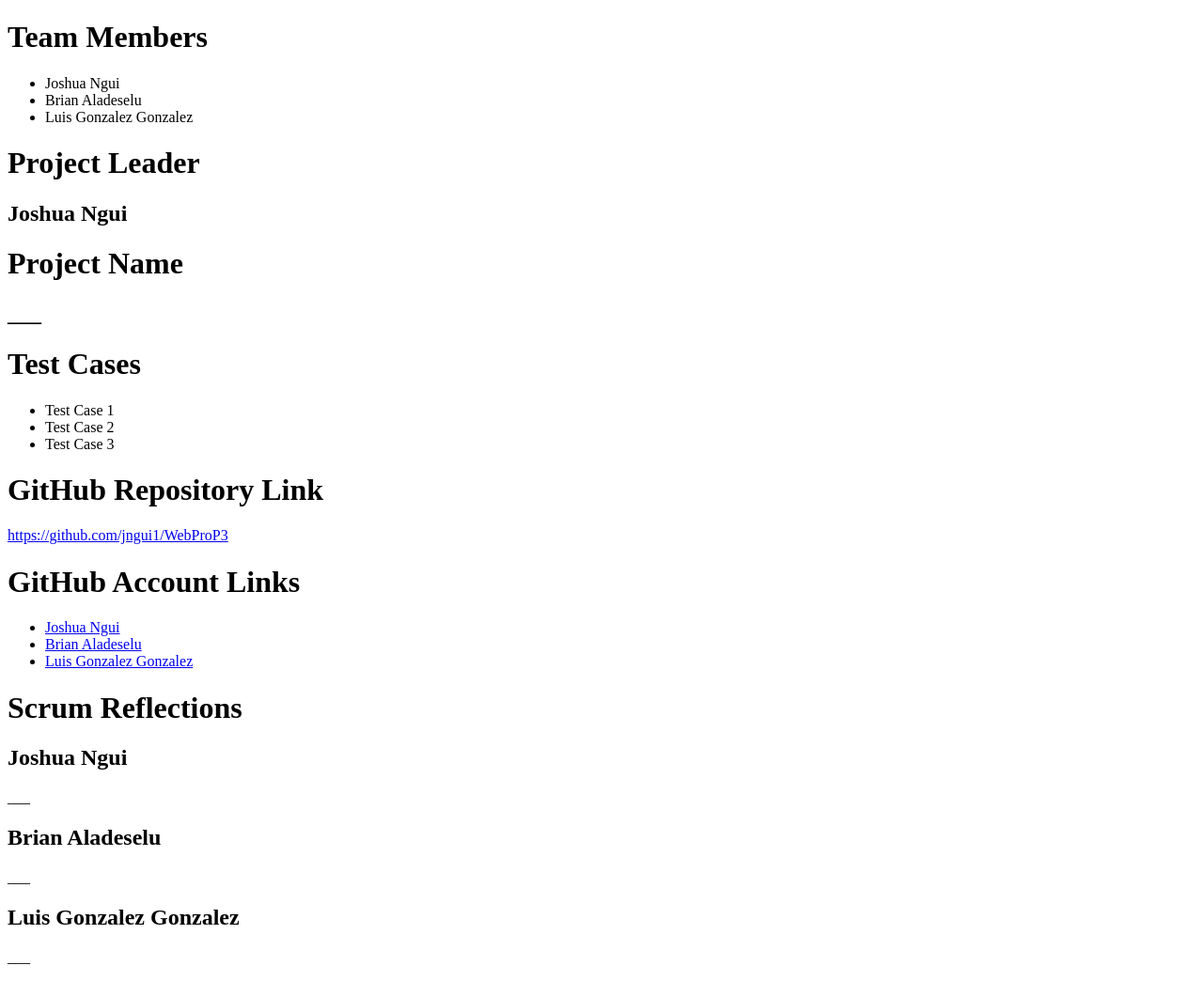
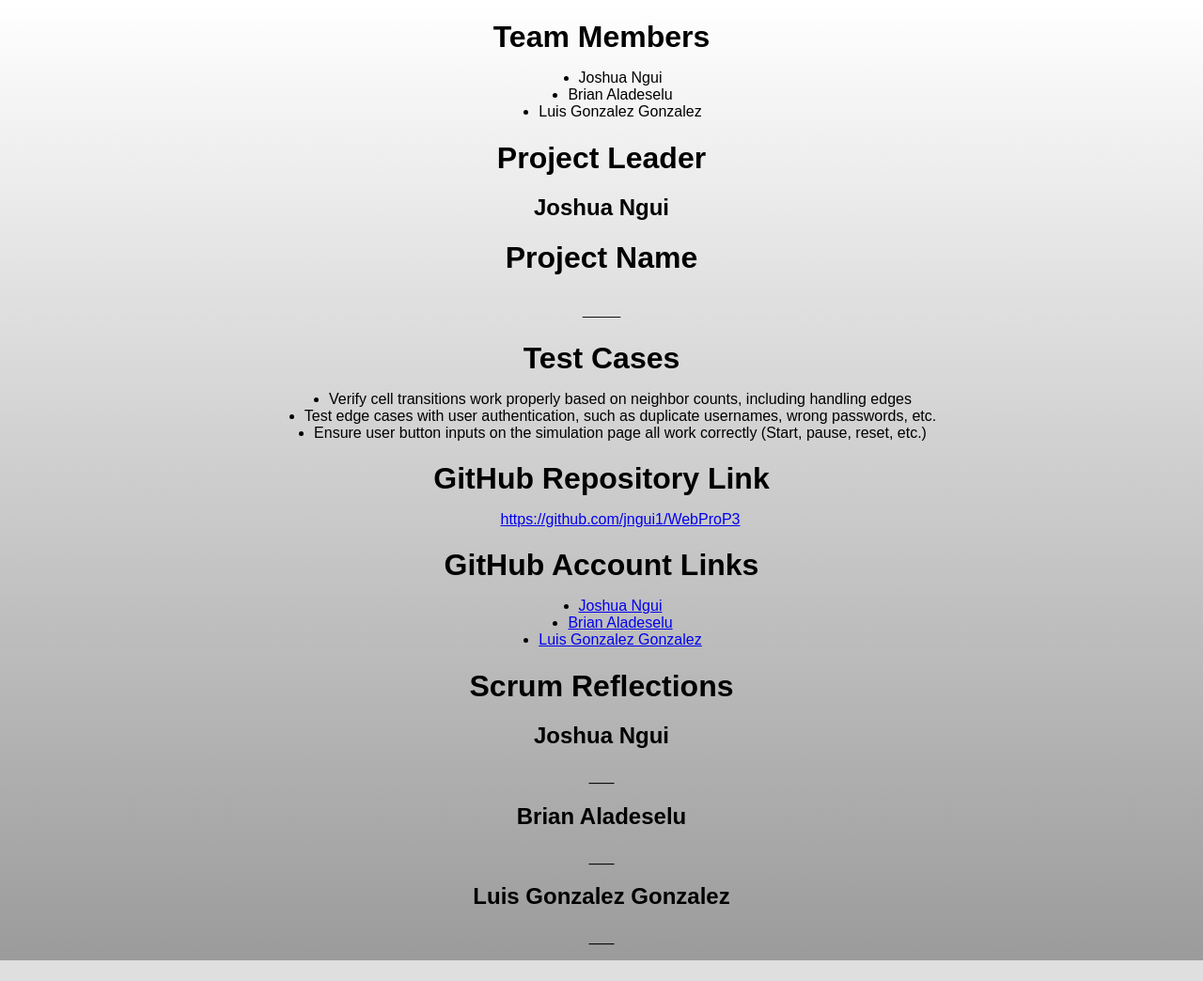
Before and after one commit to jngui1/WebProP3, a PHP site: page /creators_page.html in a window 1280 px wide. Shown: the whole page at 94% size. After the commit the page ends 1022 px from the top, so only its background shows below. Run offline with PHP 8.4, Linux system fonts and the light colour scheme.

Commit message:
add test cases and css to creator page

```diff
--- a/creators_page.html
+++ b/creators_page.html
@@ -6,12 +6,35 @@
 
         <meta charset="UTF-8">
 
+        <link rel="stylesheet" type="text/css" href="layout.css">
+
+        <style>
+            body {
+                background-size: 120vh;
+            }
+            h1 {
+                font-size: 4vh;
+            }
+
+            h2 {
+                font-size: 3vh;
+            }
+
+            li,a,p {
+                font-size: 2vh;
+            }
+            p {
+                display: flex;
+                justify-content: center;
+                align-items: center;
+            }
+        </style>
     </head>
 
     <body>
         <h1>Team Members</h1>
 
-        <ul>
+        <ul class = "vertical-stack-center">
             <li>Joshua Ngui</li>
 
             <li>Brian Aladeselu</li>
@@ -30,22 +53,24 @@
 
         <h1>Test Cases</h1>
 
-        <ul>
-            <li>Test Case 1</li>
+        <ul class = "vertical-stack-center">
+            <li>Verify cell transitions work properly based on neighbor counts, including handling edges</li>
 
-            <li>Test Case 2</li>
+            <li>Test edge cases with user authentication, such as duplicate usernames, wrong passwords, etc.</li>
 
-            <li>Test Case 3</li>
+            <li>Ensure user button inputs on the simulation page all work correctly (Start, pause, reset, etc.)</li>
 
         </ul>
 
         <h1>GitHub Repository Link</h1>
 
-        <a href="https://github.com/jngui1/WebProP3">https://github.com/jngui1/WebProP3</a>
+        <ul class = "vertical-stack-center">
+            <a href="https://github.com/jngui1/WebProP3">https://github.com/jngui1/WebProP3</a>
+        </ul>
 
         <h1>GitHub Account Links</h1>
 
-        <ul>
+        <ul class="vertical-stack-center">
             <li><a href="https://github.com/jngui1">Joshua Ngui</a></li>
 
             <li><a href="https://github.com/aladebrian">Brian Aladeselu</a></li>
--- a/layout.css
+++ b/layout.css
@@ -6,13 +6,13 @@ body {
 
 h1 {
     text-align: center;
-    font-size: 15vh;
-    margin-bottom: 3vh;
+    font-size: 13vh;
+    margin-bottom: 2vh;
 }
 
 h2 {
     text-align: center;
-    font-size: 9vh;
+    font-size: 6vh;
 }
 
 h3 {
```
Also changed, not shown: index.php (+8 -6 lines).
